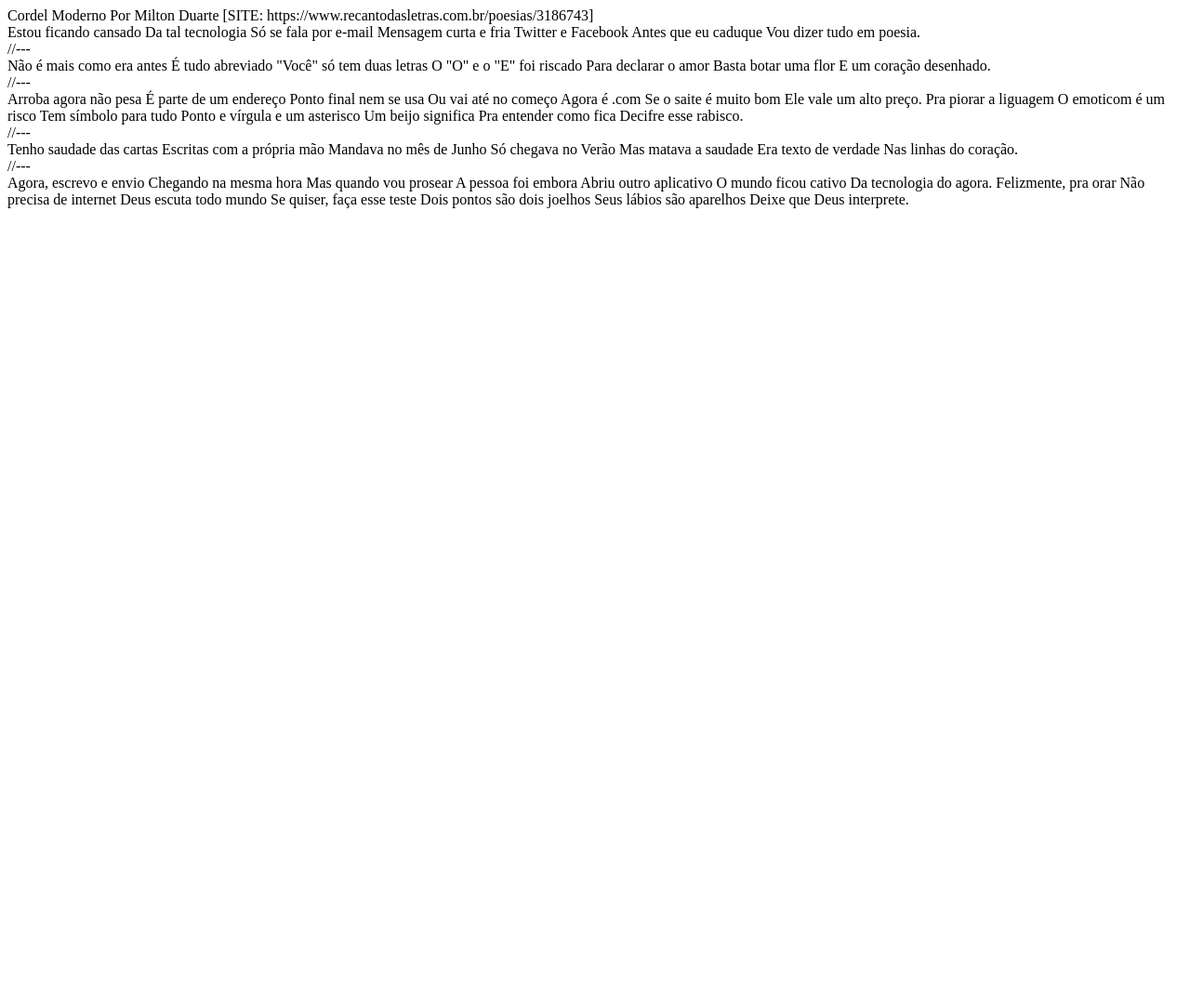
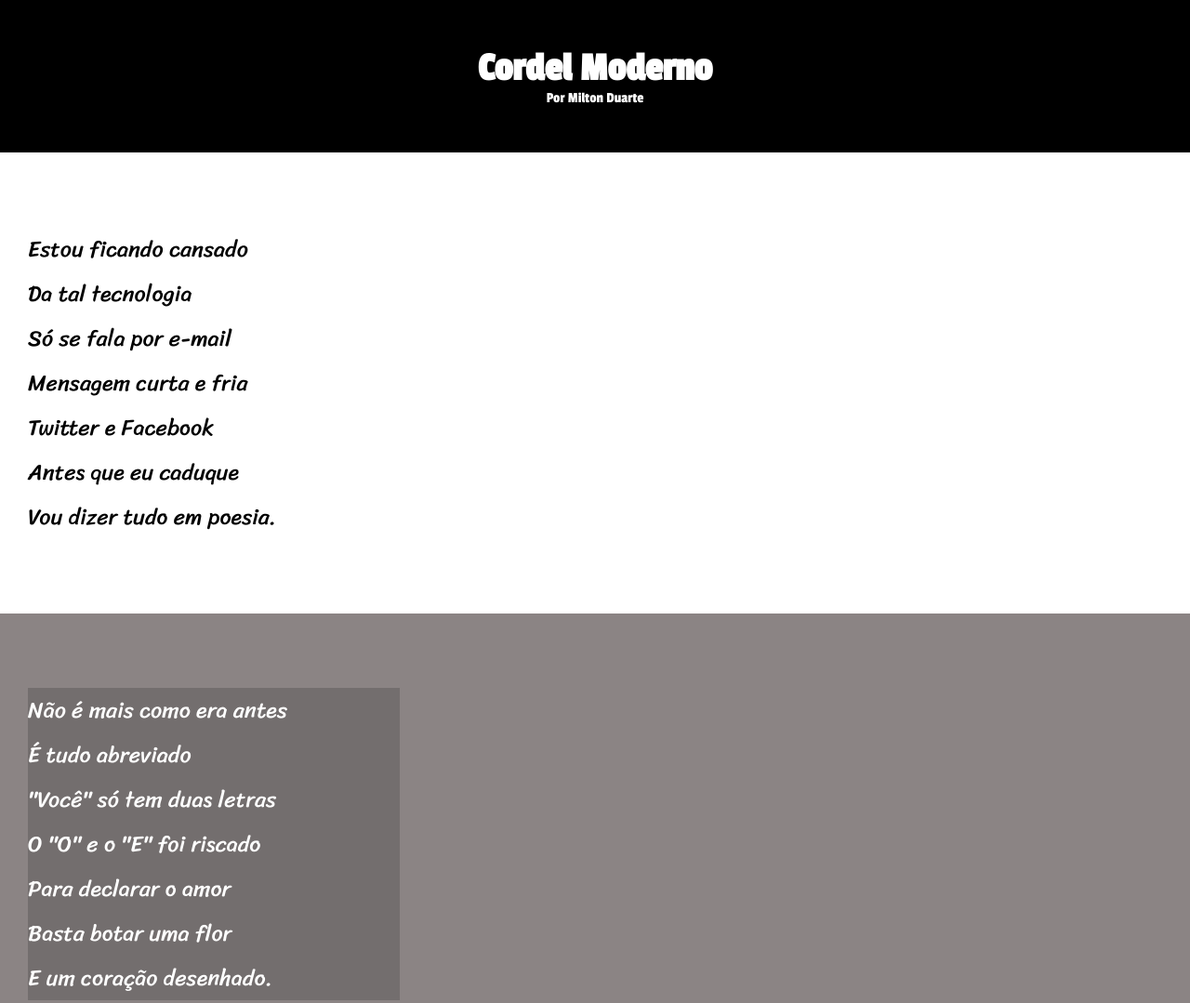
Before and after one commit to jooaovictor/projeto-cordel, a plain HTML site: page index.html in a window 1280 px wide. Shown: the top 1079 px of the page at 93% size. Before the commit the page ends 800 px from the top, so only its background shows below. Drawn offline with Linux system fonts and the light colour scheme.

Commit message:
atualizaçao do projeto

```diff
--- /dev/null
+++ b/estilo/style.css
@@ -0,0 +1,69 @@
+@import url('https://fonts.googleapis.com/css2?family=Sriracha&display=swap');
+@import url('https://fonts.googleapis.com/css2?family=Passion+One&family=Sriracha&display=swap');
+@font-face {
+    font-family: 'fonttitulo';
+    src: url('Passion One');
+}
+@font-face {
+    font-family: '';
+    src: url('Sriracha');
+}
+*{
+    margin: 0%;
+    padding: 0%;
+}
+header{
+    background-color: black;
+    text-align: center;
+}
+h1{
+    padding-top: 50px;
+    color: white;
+    font-size: 2.7em;
+    text-align: center;
+    font-family: 'Passion One', cursive;
+}
+
+header > p   {
+    padding-bottom: 50px;
+    text-align: center;
+    color: white;
+    font-family: 'Passion One', cursive;
+}
+  p > a{
+    text-decoration: none;
+    color: white;
+}
+a:hover{
+    text-decoration: underline;
+}
+section{
+    font-size: 1.5em;
+    padding-top: 10vh;
+    padding-bottom: 10vh;
+   padding-left: 30px;
+   font-family: 'Sriracha', cursive;
+   line-height: 2em;
+}
+section.normal{
+    background-color: white;
+    color: black;
+}
+
+section.imagem{
+    background-color: rgb(139, 132, 132);
+    color: white;
+}
+section.imagem > p{
+    background-color: rgba(90, 86, 86, 0.473);
+    width: 400px;
+}
+
+footer{
+    background-color: black;
+    text-align: center;
+    color: white;
+    padding: 10px;
+    font-size: 1.9em;
+    font-family: 'Passion One', cursive;
+}
--- a/index.html
+++ b/index.html
@@ -5,84 +5,95 @@
     <meta http-equiv="X-UA-Compatible" content="IE=edge">
     <meta name="viewport" content="width=device-width, initial-scale=1.0">
     <title>Cordel Moderno</title>
+    <link rel="stylesheet" href="estilo/style.css">
 </head>
 <body>
         <header>
-            Cordel Moderno
-            Por Milton Duarte
-            [SITE: https://www.recantodasletras.com.br/poesias/3186743]
+            <h1>Cordel Moderno</h1>
+            <p>Por <a href="https://www.recantodasletras.com.br/poesias/">Milton Duarte</a></a></p>
         </header>
 
-        <section>
-            Estou ficando cansado
-            Da tal tecnologia
-            Só se fala por e-mail
-            Mensagem curta e fria
-            Twitter e Facebook
-            Antes que eu caduque
-            Vou dizer tudo em poesia.
+        <section class="normal">
+            <p>
+                Estou ficando cansado <br>
+                Da tal tecnologia <br>
+                Só se fala por e-mail <br>
+                Mensagem curta e fria <br>
+                Twitter e Facebook <br>
+                Antes que eu caduque <br>
+                Vou dizer tudo em poesia.
+            </p>
         </section>
 
-        //---
-
-        <section>
-            Não é mais como era antes
-            É tudo abreviado
-            "Você" só tem duas letras
-            O "O" e o "E" foi riscado
-            Para declarar o amor
-            Basta botar uma flor
-            E um coração desenhado.
+        <section class="imagem">
+            <p>
+                Não é mais como era antes <br>
+                É tudo abreviado <br>
+                "Você" só tem duas letras <br>
+                O "O" e o "E" foi riscado <br>
+                Para declarar o amor <br>
+                Basta botar uma flor <br>
+                E um coração desenhado.
+            </p>
         </section>
 
-        //---
+        <section class="normal">
+            <p>
+                Arroba agora não pesa <br>
+                É parte de um endereço <br>
+                Ponto final nem se usa <br>
+                Ou vai até no começo <br>
+                Agora é .com <br>
+                Se o saite é muito bom <br>
+                Ele vale um alto preço. <br>
+            </p>
 
-        <section>
-            Arroba agora não pesa
-            É parte de um endereço
-            Ponto final nem se usa
-            Ou vai até no começo
-            Agora é .com
-            Se o saite é muito bom
-            Ele vale um alto preço.
-            Pra piorar a liguagem
-            O emoticom é um risco
-            Tem símbolo para tudo
-            Ponto e vírgula e um asterisco
-            Um beijo significa
-            Pra entender como fica
-            Decifre esse rabisco.
+            <p>
+                Pra piorar a liguagem <br>
+                O emoticom é um risco <br>
+                Tem símbolo para tudo <br>
+                Ponto e vírgula e um asterisco <br>
+                Um beijo significa <br>
+                Pra entender como fica <br>
+                Decifre esse rabisco. <br>
+            </p>
         </section>
 
-        //---
-
-        <section>
-            Tenho saudade das cartas
-            Escritas com a própria mão
-            Mandava no mês de Junho
-            Só chegava no Verão
-            Mas matava a saudade
-            Era texto de verdade
-            Nas linhas do coração.
+        <section class="imagem">
+            <p>
+                Tenho saudade das cartas <br>
+                Escritas com a própria mão <br>
+                Mandava no mês de Junho <br>
+                Só chegava no Verão <br>
+                Mas matava a saudade <br>
+                Era texto de verdade<br>
+                Nas linhas do coração.
+            </p>
         </section>
 
-        //---
+        <section class="normal">
+            <p>
+                Agora, escrevo e envio <br>
+                Chegando na mesma hora <br>
+                Mas quando vou prosear <br>
+                A pessoa foi embora <br>
+                Abriu outro aplicativo <br>
+                O mundo ficou cativo <br>
+                Da tecnologia do agora. <br>
+            </p>
 
-        <section>
-            Agora, escrevo e envio
-            Chegando na mesma hora
-            Mas quando vou prosear
-            A pessoa foi embora
-            Abriu outro aplicativo
-            O mundo ficou cativo
-            Da tecnologia do agora.
-            Felizmente, pra orar
-            Não precisa de internet
-            Deus escuta todo mundo
-            Se quiser, faça esse teste
-            Dois pontos são dois joelhos
-            Seus lábios são aparelhos
-            Deixe que Deus interprete.
+            <p>
+                Felizmente, pra orar <br>
+                Não precisa de internet <br>
+                Deus escuta todo mundo <br>
+                Se quiser, faça esse teste <br>
+                Dois pontos são dois joelhos <br>
+                Seus lábios são aparelhos <br>
+                Deixe que Deus interprete.
+            </p>
         </section>
+        <footer>
+            <p>Site criado Por <a href="https://github.com/jooaovictor" target="_blank">Joao Victor</a></p>
+        </footer>
 </body>
 </html>
```
